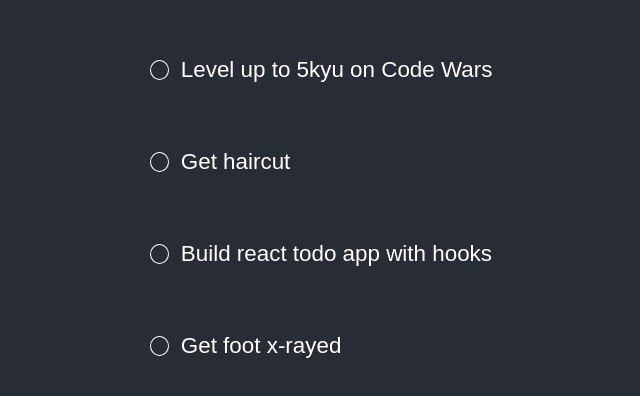
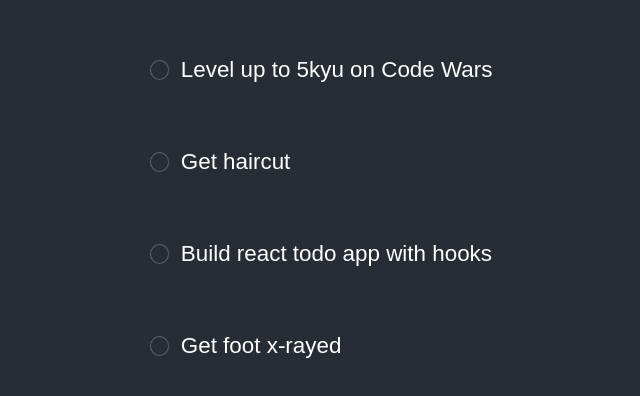
Before and after one commit to jonrcrowell/hooks-todo, a React (Create React App) app: page / in a window 1280 px wide. Shown: the part 136-532 px from the top of the page, without its empty margins (240-880 px from the left). Built offline with nearby package versions, Linux system fonts and the light colour scheme.

Commit message:
CSS tweaks for checkbox
Still don't like it

```diff
--- a/src/App.css
+++ b/src/App.css
@@ -44,7 +44,7 @@
   justify-content: center;
   align-items: center;
   transition: background-color 0.2s ease-in-out;
-  border: 1px solid #fff;
+  border: 1px solid rgba(255, 255, 255, 0.25);
 }
 
 .checkbox:hover {
@@ -54,7 +54,7 @@
 
 .checkbox-checked {
   color: #000;
-  background: #fff;
+  background: papayawhip;
 }
 
 ul {
```
